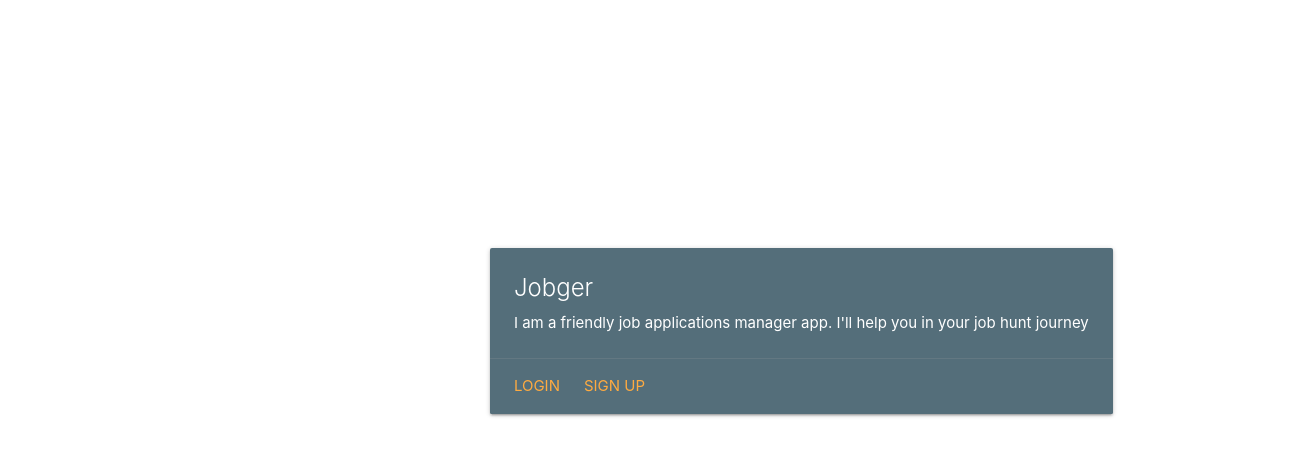
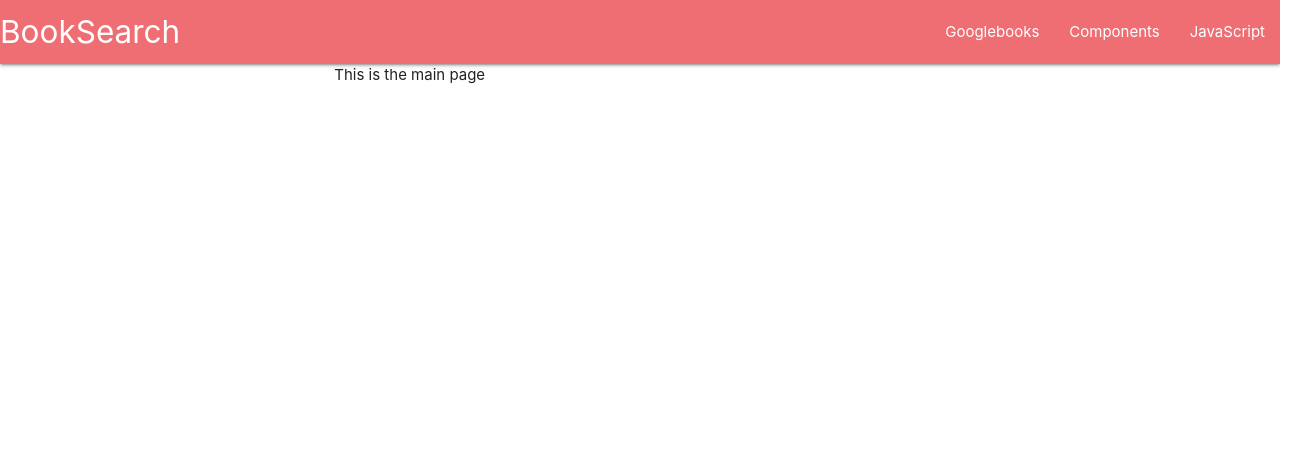
Before and after one commit to danieldrojas/booksearch, a React (Create React App) app: page / in a window 1280 px wide. Shown: the top 456 px of the page, 1312 px wide, since content can reach past the window. Built offline with nearby package versions, Linux system fonts and the light colour scheme.

Commit message:
add navbar

```diff
--- a/src/App.js
+++ b/src/App.js
@@ -1,12 +1,14 @@
-import WelcomePage from "./pages/WelcomePage";
+import Navbar from "./components/Navbar";
+import Main from "./pages/Main";
 
 function App() {
   return (
     <>
+      <Navbar />
       <div className="container">
         <div className="row">
-          <div className="col s12 offset-s3">
-            <WelcomePage />
+          <div className="col s12">
+            <Main />
           </div>
         </div>
       </div>
--- a/src/components/Navbar.jsx
+++ b/src/components/Navbar.jsx
@@ -2,9 +2,16 @@
 
 const Navbar = () => {
     return (
-        <div>
-
-        </div>
+        <nav>
+            <div className="nav-wrapper">
+                <a href="#!" className="brand-logo">BookSearch</a>
+                <ul id="nav-mobile" className="right hide-on-med-and-down">
+                    <li><a href="sass.html">Googlebooks</a></li>
+                    <li><a href="badges.html">Components</a></li>
+                    <li><a href="collapsible.html">JavaScript</a></li>
+                </ul>
+            </div>
+        </nav>
     );
 };
 
--- /dev/null
+++ b/src/pages/Main.jsx
@@ -0,0 +1,18 @@
+import React, { Component } from 'react';
+
+class Main extends Component {
+    render() {
+        return (
+            <div className="container">
+                <div className="row">
+                    <div className="col s12">
+                        This is the main page
+
+                    </div>
+                </div>
+            </div>
+        );
+    }
+}
+
+export default Main;
```
Also changed, not shown: src/components/GoogleSearchForm.jsx (added, +11 -0 lines), 1 other file (tests, documents, lock files or other folders).
